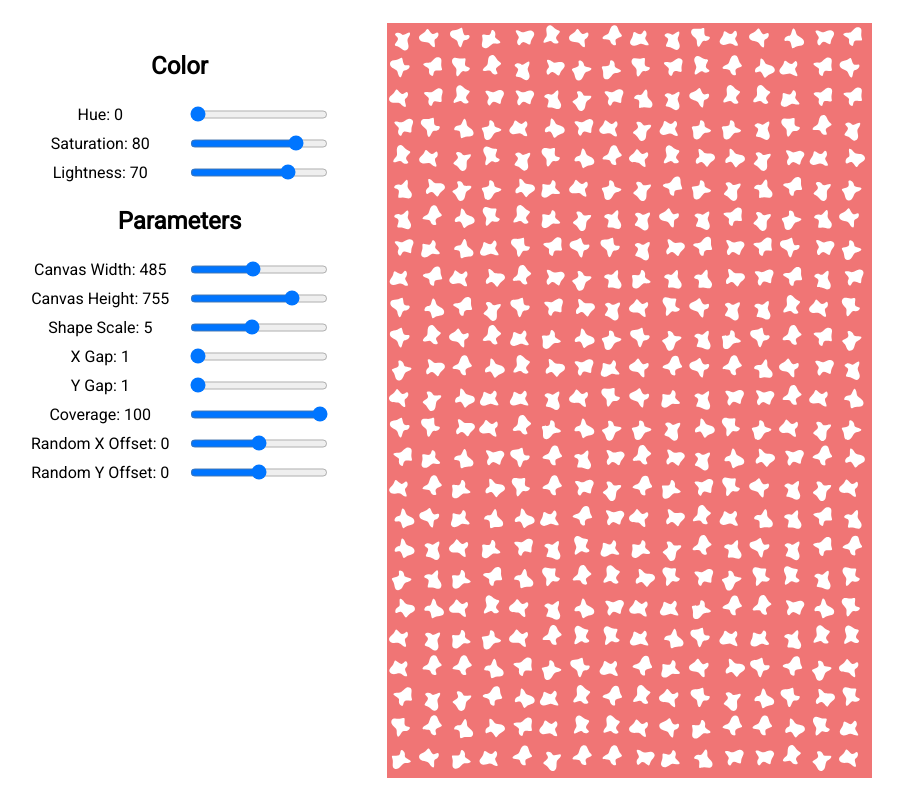
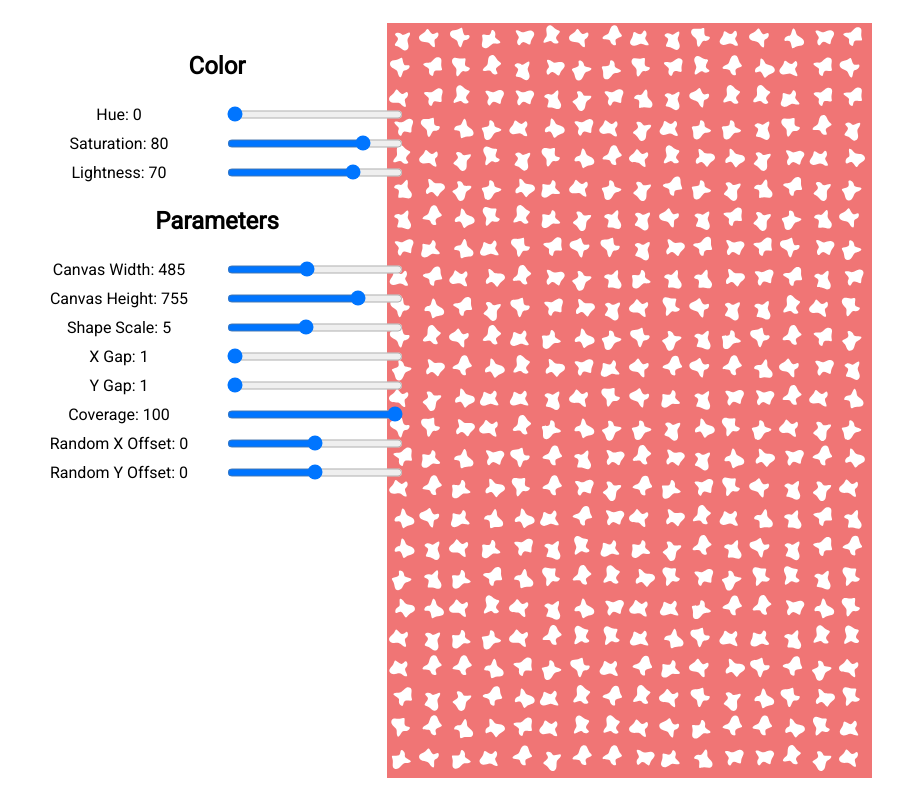
Before and after one commit to morgan-sam/Pattern-Generator, a React (Create React App) app: page / in a window 1280 px wide. Shown: the whole page, without its empty margins (11-914 px from the left). Built offline with nearby package versions, Linux system fonts and the light colour scheme.

Commit message:
Slider container children fixed width

```diff
--- a/src/app.css
+++ b/src/app.css
@@ -31,4 +31,5 @@
 .slider-container > * {
   text-align: center;
   margin: 5px 10px;
+  width: 11rem;
 }
```
